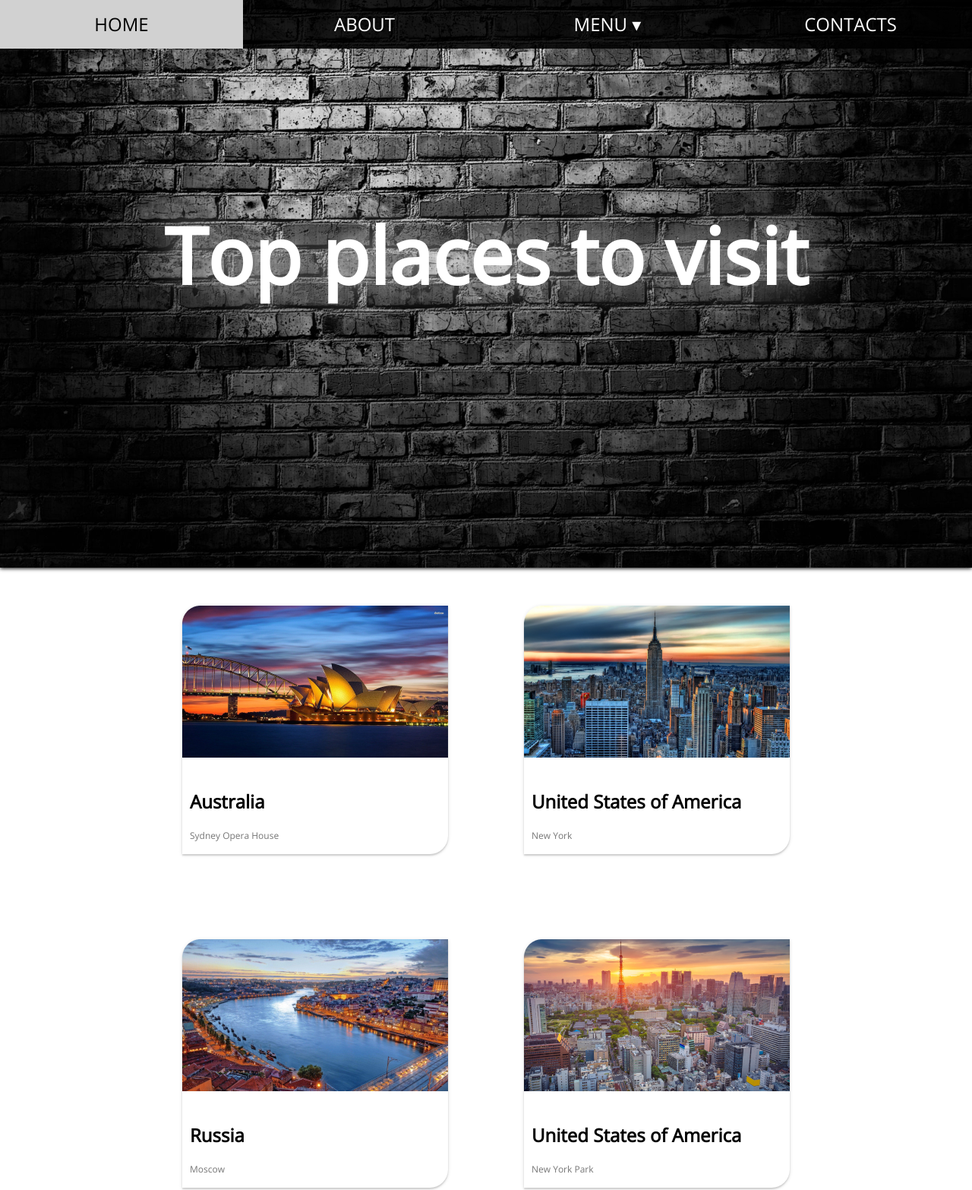
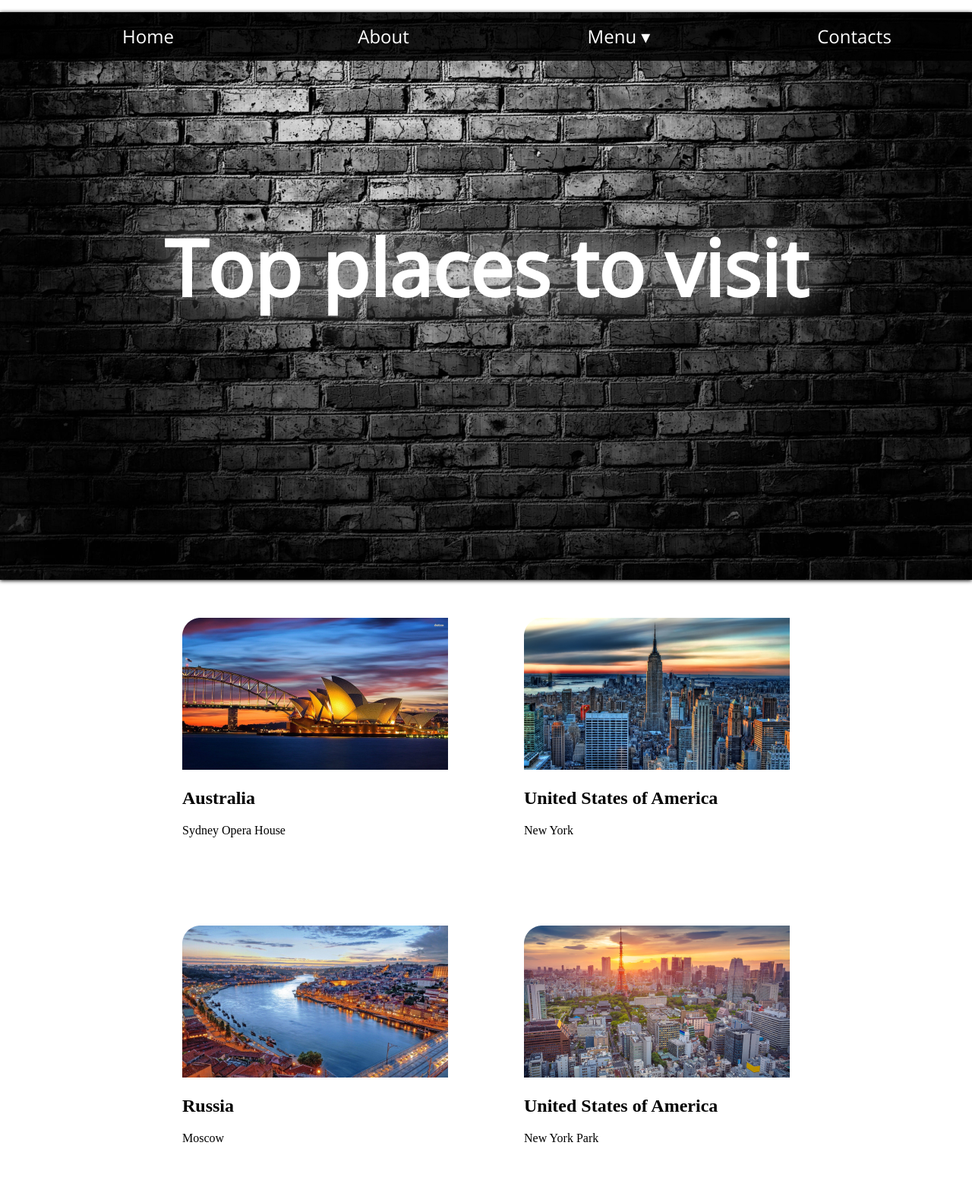
Before and after one commit to Alexanderglebik/lesson-15-hw, a plain HTML site: page index.html in a window 1280 px wide. Shown: the top 1566 px of the page at 76% size. Drawn offline with nearby package versions, Linux system fonts and the light colour scheme.

Commit message:
исправил верстку страницы

```diff
--- a/index.html
+++ b/index.html
@@ -10,71 +10,56 @@
 </head>
     <body>
         <header>
-            <div class="header_container">
-                <div class="header_item"><a href="#"> HOME </a></div>
-                <div class="header_item"><a href="#"> ABOUT </a></div>
-                <div class="header_item"><a href="#"> MENU </a>
-                    <div class="sub_menu"><a href="#"> SERVICES </a></div>
-                    <div class="sub_menu"><a href="#"> BLOG </a></div>
-                    <div class="sub_menu"><a href="#"> PROJECTS </a></div>
-                </div>
-                <div class="header_item"><a href="#"> CONTACTS </a></div>
-                <div><a href="#" class="icon" id="menu"> &#9776; </a></div>
-            </div>
+            <nav>
+                <ol class="header_container">
+                    <li class="header_item"><a href="#"> Home </a></li>
+                    <li class="header_item"><a href="#"> About </a></li>
+                    <li class="header_item"><a href="#"> Menu </a>
+                        <ul class="sub_menu">
+                            <li class="menu_item"><a href="#"> Services </a></li>
+                            <li class="menu_item"><a href="#"> Blog </a></li>
+                            <li class="menu_item"><a href="#"> Projects </a></li>
+                        </ul>
+                    </li>
+                    <li class="header_item"><a href="#"> Contacts </a></li>
+                    <li><a href="#" class="icon" id="menu"> &#9776; </a></li>
+                </ol>
+            </nav>
 
-            <div class="header_text">
-                <p> Top places to visit </p>
-            </div>
+            <div class="header_text"><p> Top places to visit </p></div>
         </header>
 
         <main>
             <div class="flex_container">
                 <div class="flex">
-                    <div class="flex_item">
-                        <img src="./images/image 1.png" alt="">
+                    <img src="./images/image 1.png" alt="Australia">
                     <h2> Australia </h2>
                     <p> Sydney Opera House </p>
                 </div>
-                </div>
-
                 <div class="flex">
-                    <div class="flex_item">
-                        <img src="./images/image 2.png" alt="">
+                    <img src="./images/image 2.png" alt="United States of America">
                     <h2> United States of America </h2>
                     <p> New York  </p>
                 </div>
-                </div>
-
                 <div class="flex">
-                    <div class="flex_item">
-                        <img src="./images/image 3.png" alt="">
+                    <img src="./images/image 3.png" alt="Russia">
                     <h2> Russia </h2>
                     <p> Moscow </p>
                 </div>
-                </div>
-
                 <div class="flex">
-                    <div class="flex_item">
-                        <img src="./images/image 4.png" alt="">
+                    <img src="./images/image 4.png" alt="United States of America">
                     <h2> United States of America </h2>
                     <p> New York Park </p>
                 </div>
-                </div>
-
                 <div class="flex">
-                    <div class="flex_item">
-                        <img src="./images/image 5.png" alt="">
+                    <img src="./images/image 5.png" alt="Italy">
                     <h2> Italy </h2>
                     <p> Rome Coliseum </p>
                 </div>
-                </div>
-
                 <div class="flex">
-                    <div class="flex_item">
-                        <img src="./images/unnamed 1.png" alt="">
+                    <img src="./images/unnamed 1.png" alt="Brazil">
                     <h2> Brazil </h2>
                     <p> Rio de Janeiro </p>
-                    </div>
                 </div>
             </div>
         </main>
@@ -83,6 +68,6 @@
             <p> 2019 &copy; All rights reserved </p>
 
             <address> Created by John Doe </address>
-        </footer>
+        </footer> -->
     </body>
 </html>
```
Lines whose indentation alone changed are shown as unchanged.
